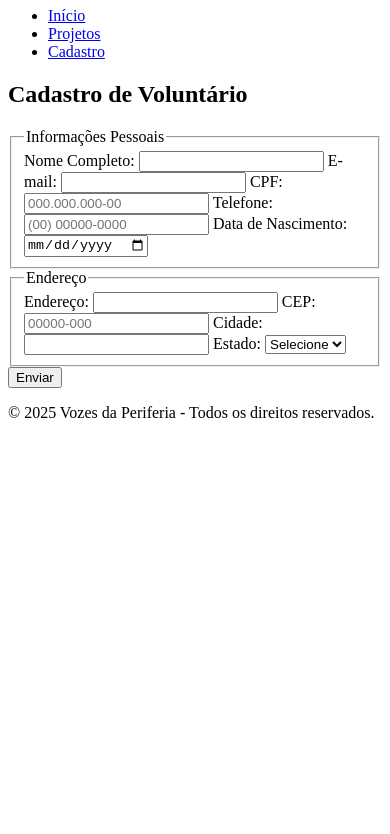
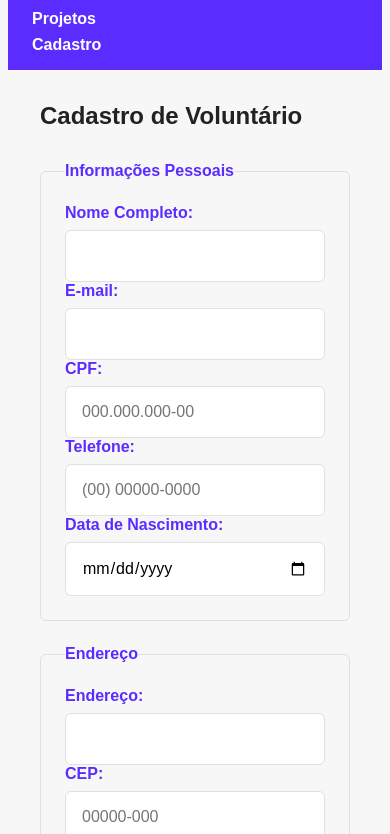
Before and after one commit to guimaraes997/vozes-da-periferia-deploy, a plain HTML site: page cadastro.html in a window 390 px wide. Shown: the part 73-907 px from the top of the page. Before the commit the page ends 844 px from the top, so only its background shows below. Drawn offline with Linux system fonts and the light colour scheme.

Commit message:
Entrega II - HTML e CSS completos da plataforma Vozes da Periferia

```diff
--- a/cadastro.html
+++ b/cadastro.html
@@ -1,9 +1,14 @@
 <!DOCTYPE html>
 <html lang="pt-BR">
 <head>
+    <link rel="stylesheet" href="css/components.css">
+    <link rel="stylesheet" href="css/style.css">
+
+    <meta name="author" content="Gabriel Guimarães">
     <meta charset="UTF-8">
     <meta name="viewport" content="width=device-width, initial-scale=1.0">
     <title>Cadastro - Vozes da Periferia</title>
+
 </head>
 <body>
 
@@ -63,9 +68,11 @@
                     <option>RS</option>
                 </select>
             </fieldset>
+            <button type="submit">Enviar</button>
 
-            <button type="submit">Enviar</button>
+
         </form>
+
     </main>
 
     <footer>
--- /dev/null
+++ b/css/components.css
@@ -0,0 +1,105 @@
+/* ======================================================
+   1. BOTÕES
+   ====================================================== */
+button, .btn {
+  background: var(--cor-secundaria);
+  color: var(--cor-texto-claro);
+  border: none;
+  padding: var(--space-2) var(--space-3);
+  border-radius: 8px;
+  cursor: pointer;
+  transition: 0.3s;
+  font-size: var(--fs-sm);
+}
+
+button:hover, .btn:hover {
+  background: var(--cor-destaque);
+}
+
+button:disabled {
+  background: var(--cor-neutra-clara);
+  cursor: not-allowed;
+}
+
+/* ======================================================
+   2. CARDS (Projetos)
+   ====================================================== */
+.card {
+  display: flex;
+  flex-direction: column;
+  background: white;
+  border-radius: 8px;
+  overflow: hidden;
+  box-shadow: 0 3px 8px rgba(0, 0, 0, 0.1);
+}
+
+.card img {
+  width: 100%;
+  height: auto;
+}
+
+.card-content {
+  padding: var(--space-3);
+}
+
+/* ======================================================
+   3. FORMULÁRIOS
+   ====================================================== */
+input, textarea, select {
+  width: 100%;
+  padding: var(--space-2);
+  border: 1px solid var(--cor-neutra-clara);
+  border-radius: 6px;
+  font-size: var(--fs-sm);
+  font-family: var(--fonte-principal);
+}
+
+input:focus, textarea:focus, select:focus {
+  border-color: var(--cor-primaria);
+  outline: none;
+}
+
+/* Labels e agrupamentos */
+label {
+  display: block;
+  margin-bottom: var(--space-1);
+  font-weight: bold;
+  color: var(--cor-primaria);
+}
+
+fieldset {
+  border: 1px solid var(--cor-neutra-clara);
+  padding: var(--space-3);
+  border-radius: 6px;
+  margin-bottom: var(--space-3);
+}
+
+legend {
+  font-weight: bold;
+  color: var(--cor-primaria);
+}
+
+/* ======================================================
+   4. ALERTAS E MENSAGENS
+   ====================================================== */
+.alert {
+  background: var(--cor-destaque);
+  color: var(--cor-texto-claro);
+  padding: var(--space-2);
+  border-radius: 6px;
+  text-align: center;
+  margin-bottom: var(--space-3);
+}
+
+/* ======================================================
+   5. BADGES E TAGS
+   ====================================================== */
+.badge {
+  background: var(--cor-secundaria);
+  color: var(--cor-texto-claro);
+  padding: 4px 8px;
+  border-radius: 4px;
+  font-size: var(--fs-xs);
+  text-transform: uppercase;
+  letter-spacing: 1px;
+}
--- /dev/null
+++ b/css/style.css
@@ -0,0 +1,163 @@
+
+/* ======================================================
+   1. DESIGN SYSTEM - VARIÁVEIS GERAIS
+   ====================================================== */
+:root {
+  /*  Paleta de Cores (8 cores) */
+  --cor-primaria: #5b2cff;
+  --cor-secundaria: #ff4d6d;
+  --cor-destaque: #00c2cb;
+  --cor-fundo: #f7f7f7;
+  --cor-texto: #222222;
+  --cor-texto-claro: #ffffff;
+  --cor-neutra-clara: #e0e0e0;
+  --cor-neutra-escura: #333333;
+
+  /*  Tipografia */
+  --fonte-principal: 'Poppins', sans-serif;
+  --fonte-titulo: 'Montserrat', sans-serif;
+
+  /*  Tamanhos de Fonte (5 níveis) */
+  --fs-xl: 2.5rem;
+  --fs-lg: 1.8rem;
+  --fs-md: 1.2rem;
+  --fs-sm: 1rem;
+  --fs-xs: 0.85rem;
+
+  /*  Sistema de Espaçamento (8px base) */
+  --space-1: 8px;
+  --space-2: 16px;
+  --space-3: 24px;
+  --space-4: 32px;
+  --space-5: 48px;
+  --space-6: 64px;
+}
+
+/* ======================================================
+   2. RESET BÁSICO E ESTILOS GLOBAIS
+   ====================================================== */
+* {
+  box-sizing: border-box;
+  margin: 0;
+  padding: 0;
+}
+
+body {
+  font-family: var(--fonte-principal);
+  background-color: var(--cor-fundo);
+  color: var(--cor-texto);
+  display: grid;
+  grid-template-rows: auto 1fr auto;
+  min-height: 100vh;
+}
+
+/* ======================================================
+   3. CABEÇALHO E NAVEGAÇÃO
+   ====================================================== */
+header {
+  background: var(--cor-primaria);
+  color: var(--cor-texto-claro);
+  padding: var(--space-2) var(--space-3);
+  display: flex;
+  justify-content: space-between;
+  align-items: center;
+  flex-wrap: wrap;
+}
+
+header h1 {
+  font-family: var(--fonte-titulo);
+  font-size: var(--fs-lg);
+}
+
+nav ul {
+  list-style: none;
+  display: flex;
+  gap: var(--space-3);
+}
+
+nav a {
+  color: var(--cor-texto-claro);
+  text-decoration: none;
+  font-weight: bold;
+  transition: 0.3s;
+}
+
+nav a:hover {
+  color: var(--cor-secundaria);
+}
+
+/* ======================================================
+   4. CONTEÚDO PRINCIPAL
+   ====================================================== */
+main {
+  padding: var(--space-4);
+  display: grid;
+  grid-template-columns: 1fr 1fr;
+  gap: var(--space-4);
+}
+
+section {
+  background: var(--cor-texto-claro);
+  padding: var(--space-3);
+  border-radius: 8px;
+  box-shadow: 0 2px 6px rgba(0, 0, 0, 0.1);
+}
+
+section h2 {
+  color: var(--cor-primaria);
+  margin-bottom: var(--space-2);
+  font-size: var(--fs-lg);
+}
+
+/* ======================================================
+   5. RODAPÉ
+   ====================================================== */
+footer {
+  background: var(--cor-primaria);
+  color: var(--cor-texto-claro);
+  text-align: center;
+  padding: var(--space-2);
+  font-size: var(--fs-sm);
+}
+
+/* ======================================================
+   6. RESPONSIVIDADE
+   (5 Breakpoints)
+   ====================================================== */
+
+/*  Até 1200px: muda layout para 1 coluna */
+@media (max-width: 1200px) {
+  main {
+    grid-template-columns: 1fr;
+  }
+}
+
+/*  Até 992px: header reorganiza */
+@media (max-width: 992px) {
+  header {
+    flex-direction: column;
+    align-items: flex-start;
+  }
+}
+
+/*  Até 768px: menu vertical */
+@media (max-width: 768px) {
+  nav ul {
+    flex-direction: column;
+    gap: var(--space-1);
+  }
+}
+
+/*  Até 576px: texto menor */
+@media (max-width: 576px) {
+  h1 {
+    font-size: var(--fs-md);
+  }
+}
+
+/*  Até 400px: padding geral reduzido */
+@media (max-width: 400px) {
+  body {
+    padding: var(--space-1);
+  }
+}
--- /dev/null
+++ b/css/variables.css
@@ -0,0 +1,33 @@
+/* ===================================================
+   ARQUIVO: variables.css
+   OBJETIVO: Guardar todas as variáveis de design do site
+   =================================================== */
+
+/* :root é o nível mais alto do CSS, como se fosse o "mundo" das variáveis */
+:root {
+  /*  Paleta de cores  */
+  --color-primary: #7b2ff7;       /* Roxo principal */
+  --color-secondary: #f107a3;     /* Rosa secundário */
+  --color-accent: #00f5ff;        /* Azul neon */
+  --color-success: #4caf50;       /* Verde sucesso */
+  --color-warning: #ffc107;       /* Amarelo alerta */
+  --color-error: #f44336;         /* Vermelho erro */
+  --color-light: #f5f5f5;         /* Fundo claro */
+  --color-dark: #1a1a1a;          /* Fundo escuro */
+  --color-text: #e0e0e0;          /* Texto principal */
+
+  /*  Tipografia (5 tamanhos diferentes) */
+  --font-size-xs: 12px;
+  --font-size-sm: 14px;
+  --font-size-md: 16px;
+  --font-size-lg: 24px;
+  --font-size-xl: 36px;
+
+  /* Espaçamento modular (8px base) */
+  --space-1: 8px;
+  --space-2: 16px;
+  --space-3: 24px;
+  --space-4: 32px;
+  --space-5: 48px;
+  --space-6: 64px;
+}
```
Also changed, not shown: index.html (+5 -0 lines), projetos.html (+5 -0 lines).
